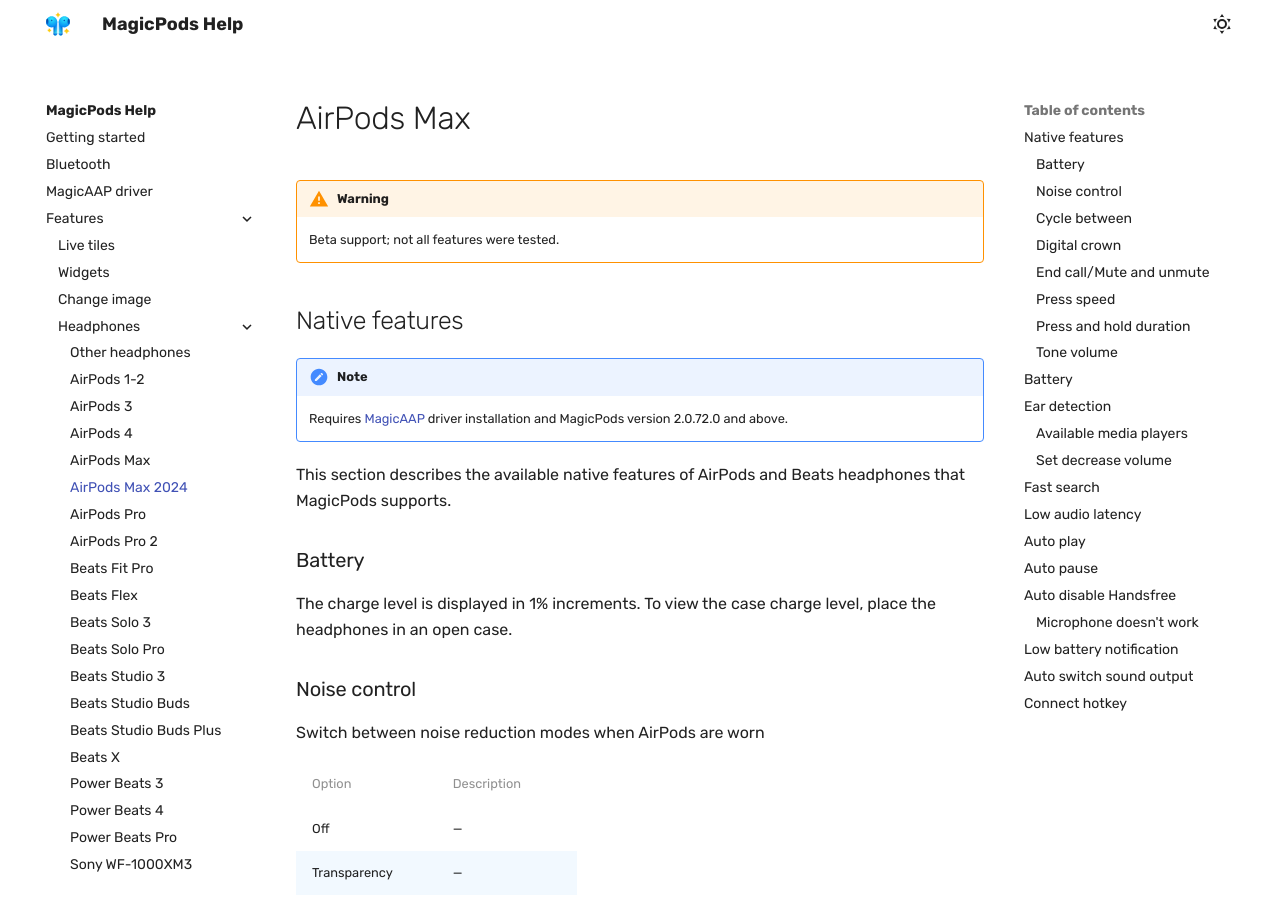
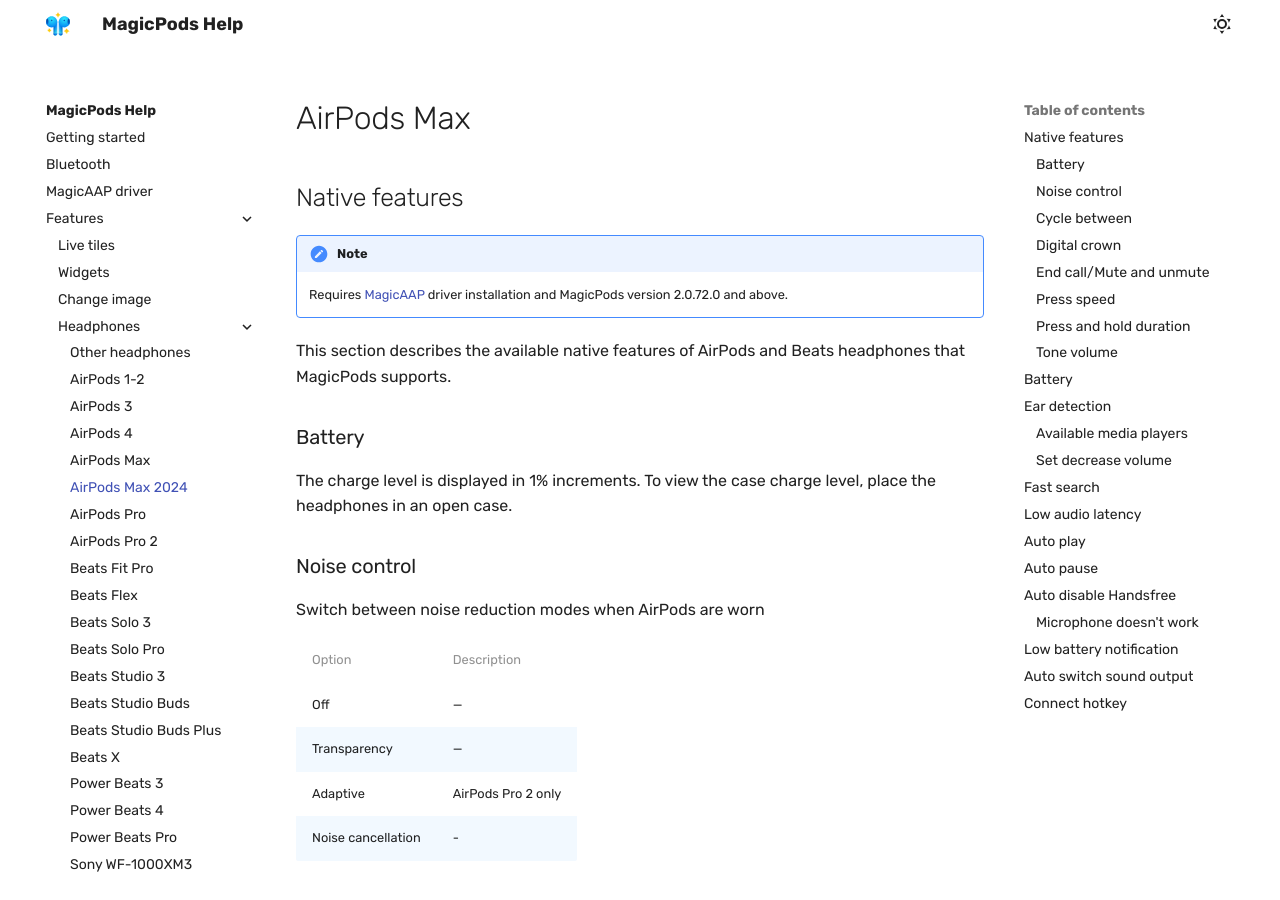
Before and after one commit to steam3d/help.magicpods.app, an MkDocs documentation site: the page built from docs/headphones/apple-airpodsmax2024.md, in a window 1280 px wide and 900 px high. Built offline with MkDocs 1.6.1 and Material for MkDocs 9.7.7, drawn with Linux system fonts in a browser that asks for light colours.

Commit message:
Removed warnings

```diff
--- a/docs/headphones/apple-airpodsmax2024.md
+++ b/docs/headphones/apple-airpodsmax2024.md
@@ -1,7 +1,4 @@
 # AirPods Max
-
-!!! warning
-    Beta support; not all features were tested.
 
 {%
    include-markdown "features/aap-driver.md"
```
Also changed, not shown: docs/headphones/apple-airpods4.md (+0 -3 lines).
